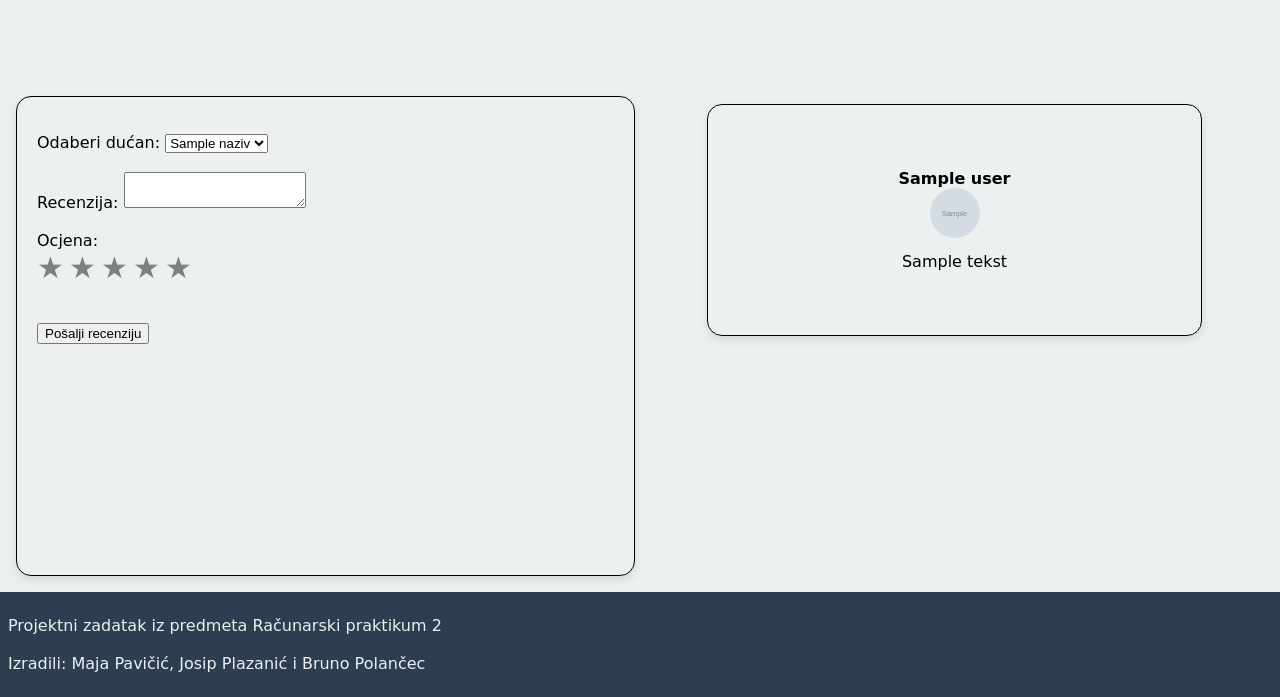
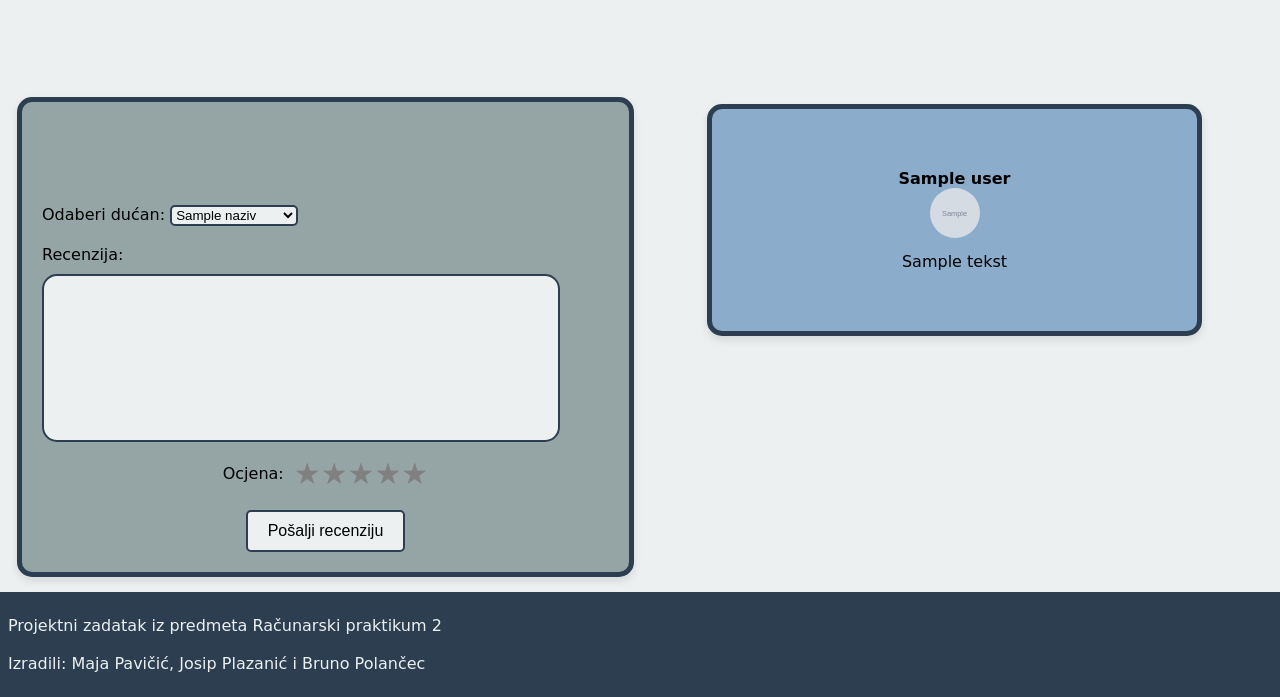
Before and after one commit to majapavi/RP2-speceraj, a PHP site: template view/recenzije_index.php in a window 1280 px wide. Shown: the part 168-865 px from the top of the page. Run offline with PHP 8.4, Linux system fonts and the light colour scheme; the visitor is signed in with stand-in values (Sample User, id 1); the template is opened without the code that fills it: most values are stand-ins (such as "Sample title", 1, 10 or a date in 2020); grey boxes marked "Sample" are stand-in pictures; data that the repository does not hold is empty.

Commit message:
Uređena stranica za recenzije

```diff
--- a/assets/css/kartice.css
+++ b/assets/css/kartice.css
@@ -32,7 +32,7 @@ h3{
     background-color: #ECF0F1;
     border-radius: 5px;
     width: auto;
-    min-width: 500px;
+    min-width: 450px;
     height: 40px;
     padding: 5px;
     box-sizing: border-box;
--- a/assets/css/recenzije.css
+++ b/assets/css/recenzije.css
@@ -16,12 +16,62 @@
     height: 60vh; /* Ovdje možete prilagoditi visinu containera po potrebi */
 }
 .left-box {
+    background-color: #95A5A6;
     padding: 20px;
-    border: 1px solid black;
+    margin: 1px;
+    border: 5px solid #2C3E50;
     border-radius: 15px;
     box-shadow: 0 4px 8px rgba(0, 0, 0, 0.1);
     box-sizing: border-box;
     height: 100%;
+    display: flex;
+    flex-direction: column;
+    justify-content: space-between;
+    overflow: hidden;
+}
+.review {
+    width: 90%;
+    height: 20vh;
+    resize: none;
+    margin-top: 10px;
+    border-radius: 15px;
+    border: 2px solid #2C3E50;
+    background-color: #ECF0F1;
+}
+textarea:focus {
+    box-shadow: none;
+    outline: none;
+}
+.rating-container {
+    display: flex;
+    align-items: center;
+    justify-content: center;
+    margin-top: 10px;
+}
+.rating-container label {
+    margin-right: 10px;
+}
+#stars {
+    display: flex;
+}
+#store {
+    width: 10vw;
+    margin: 0 auto;
+    border-radius: 5px;
+    border: 2px solid #2C3E50;
+    background-color: #ECF0F1;
+}
+.submit-container {
+    display: flex;
+    justify-content: center;
+    margin-top: auto;
+}
+.submit-container button {
+    padding: 10px 20px;
+    font-size: 16px;
+    border-radius: 5px;
+    border: 2px solid #2C3E50;
+    background-color: #ECF0F1;
 }
 .right-container {
     display: grid;
@@ -30,8 +80,9 @@
     max-height: 100%;
 }
 .right-box {
+    background-color: #8CACCB;
     padding: 20px;
-    border: 1px solid black;
+    border: 5px solid #2C3E50;
     border-radius: 15px;
     box-shadow: 0 4px 8px rgba(0, 0, 0, 0.1);
     box-sizing: border-box;
@@ -40,9 +91,9 @@
     align-items: center;
     justify-content: center;
     margin-bottom: 10px;
-    width: 80%; /* Prilagodite širinu boxa prema potrebi */
+    width: 80%;
     height: 29vh;
-    margin: 1vh auto; /* Centrira box unutar .right-container */
+    margin: 1vh auto;
 }
 .right-box img {
     width: 50px;
@@ -52,7 +103,7 @@
     margin-bottom: 10px;
 }
 .right-box .stars {
-    color: yellow;
+    color: gold;
     font-size: 20px;
 }
 .hidden {
--- a/view/recenzije_index.php
+++ b/view/recenzije_index.php
@@ -16,10 +16,11 @@
             </select>
             <br><br>
 
-            <label for="review">Recenzija:</label>
-            <textarea id="review" name="review" required></textarea>
-            <br><br>
+            <label for="review">Recenzija:</label><br>
+            <textarea class="review" name="review" required></textarea>
+            <br>
 
+            <div class="rating-container">
                 <label>Ocjena:</label>
                 <div id="stars">
                     <span class="star" data-value="1">&#9733;</span>
@@ -28,10 +29,13 @@
                     <span class="star" data-value="4">&#9733;</span>
                     <span class="star" data-value="5">&#9733;</span>
                 </div>
+            </div>
             <input type="hidden" id="rating" name="rating" required>
-            <br><br>
+            <br>
 
+            <div class="submit-container">
                 <button type="submit">Pošalji recenziju</button>
+            </div>
         </form>
     </div>
 
```
Lines whose indentation alone changed are shown as unchanged.
